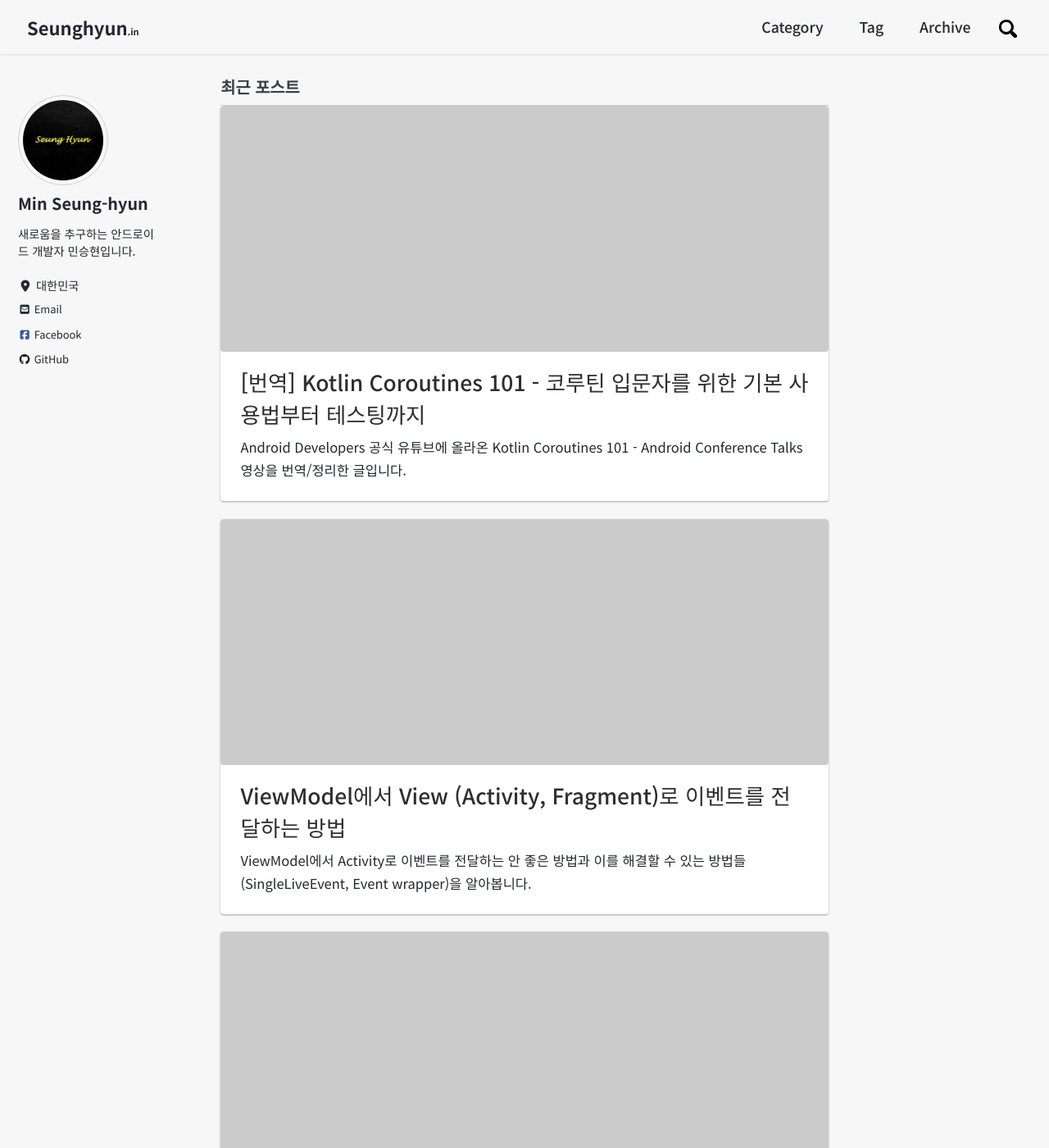
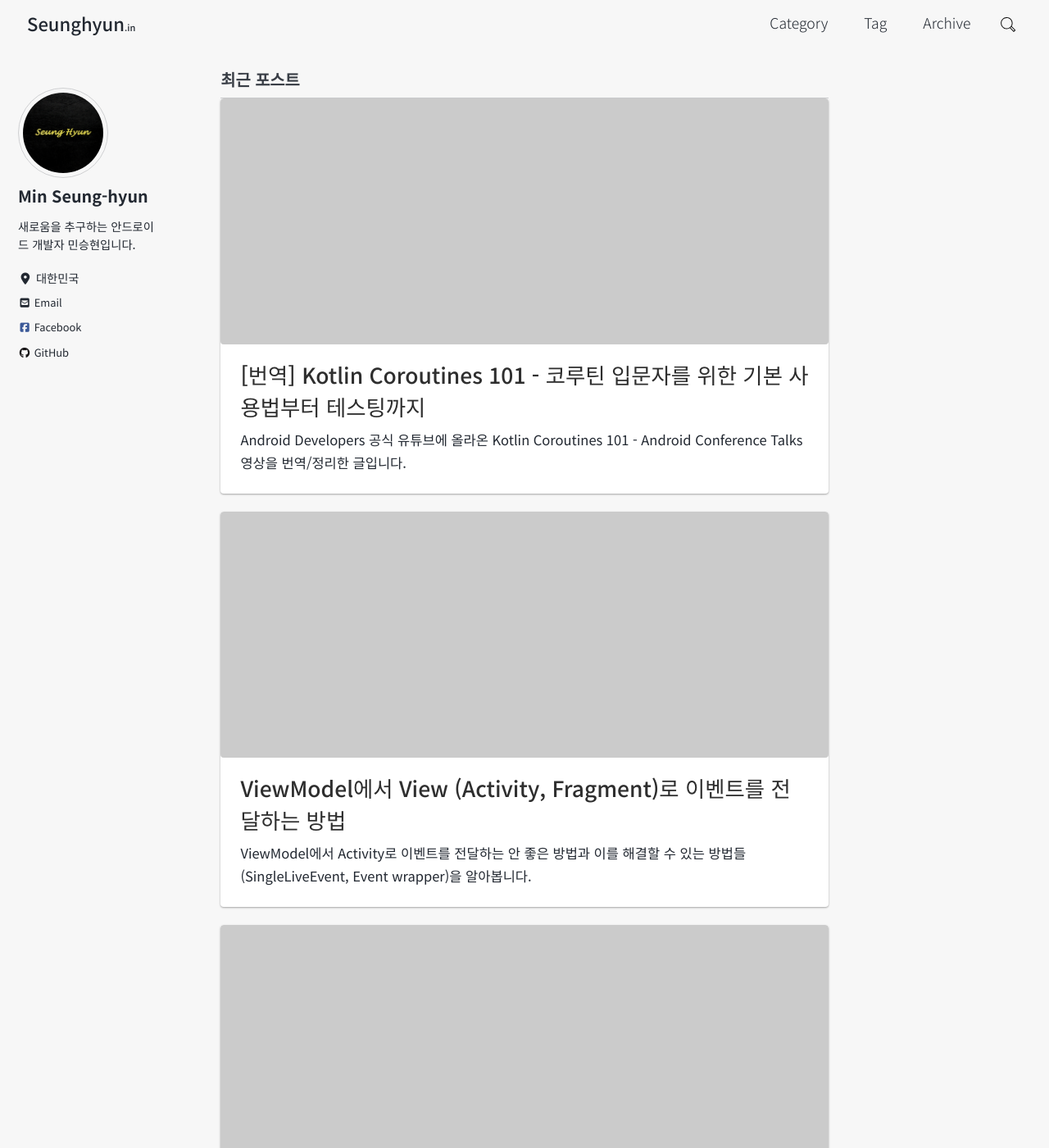
Before and after one commit to MinSeungHyun/minseunghyun.github.io, a Jekyll site: the page built from index.html, in a window 1280 px wide and 1400 px high. Shown: the whole window at 82% size. Built offline with Jekyll 4.4.1, drawn with Linux system fonts in a browser that asks for light colours; cached includes are drawn as plain includes; nearby versions of some CDN libraries; the list of posts is cut into pages by our own code.

Commit message:
Change masthead style

```diff
--- a/_includes/masthead.html
+++ b/_includes/masthead.html
@@ -30,8 +30,8 @@
         {% if site.search == true %}
         <button class="search__toggle" type="button">
           <span class="visually-hidden">{{ site.data.ui-text[site.locale].search_label | default: "Toggle search" }}</span>
-          <svg class="icon" width="16" height="16" xmlns="http://www.w3.org/2000/svg" viewBox="0 0 15.99 16">
-            <path d="M15.5,13.12L13.19,10.8a1.69,1.69,0,0,0-1.28-.55l-0.06-.06A6.5,6.5,0,0,0,5.77,0,6.5,6.5,0,0,0,2.46,11.59a6.47,6.47,0,0,0,7.74.26l0.05,0.05a1.65,1.65,0,0,0,.5,1.24l2.38,2.38A1.68,1.68,0,0,0,15.5,13.12ZM6.4,2A4.41,4.41,0,1,1,2,6.4,4.43,4.43,0,0,1,6.4,2Z" transform="translate(-.01)"></path>
+          <svg class="icon" viewBox="0 0 20 20">
+            <path d="M18.125,15.804l-4.038-4.037c0.675-1.079,1.012-2.308,1.01-3.534C15.089,4.62,12.199,1.75,8.584,1.75C4.815,1.75,1.982,4.726,2,8.286c0.021,3.577,2.908,6.549,6.578,6.549c1.241,0,2.417-0.347,3.44-0.985l4.032,4.026c0.167,0.166,0.43,0.166,0.596,0l1.479-1.478C18.292,16.234,18.292,15.968,18.125,15.804 M8.578,13.99c-3.198,0-5.716-2.593-5.733-5.71c-0.017-3.084,2.438-5.686,5.74-5.686c3.197,0,5.625,2.493,5.64,5.624C14.242,11.548,11.621,13.99,8.578,13.99 M16.349,16.981l-3.637-3.635c0.131-0.11,0.721-0.695,0.876-0.884l3.642,3.639L16.349,16.981z"></path>
           </svg>
         </button>
         {% endif %}
--- a/_sass/minimal-mistakes/_masthead.scss
+++ b/_sass/minimal-mistakes/_masthead.scss
@@ -9,12 +9,11 @@
   -webkit-animation-delay: 0.15s;
   animation-delay: 0.15s;
   z-index: 20;
-  box-shadow: 0 0px 3px rgba(0, 0, 0, 0.2);
   &__inner-wrap {
     @include clearfix;
     margin-left: auto;
     margin-right: auto;
-    padding: 0.5em;
+    padding: 0.3em 0.5em;
     max-width: 100%;
     display: -webkit-box;
     display: -ms-flexbox;
--- a/_sass/minimal-mistakes/_navigation.scss
+++ b/_sass/minimal-mistakes/_navigation.scss
@@ -167,6 +167,7 @@
     margin: 0 1rem;
     color: $masthead-link-color;
     text-decoration: none;
+    font-weight: 300;
     &:hover {
       color: $masthead-link-color-hover;
     }
@@ -175,6 +176,7 @@
       margin-right: 0.5rem;
     }
     &.site-title {
+      font-weight: 500;
       margin-left: 0;
     }
   }
@@ -211,17 +213,7 @@
         left: 0;
         bottom: 0;
         height: 1px;
-        background: $primary-color;
         width: 100%;
-        -webkit-transition: $global-transition;
-        transition: $global-transition;
-        -webkit-transform: scaleX(0) translate3d(0, 0, 0);
-        transform: scaleX(0) translate3d(0, 0, 0); // hide
-      }
-      &:hover:before {
-        -webkit-transform: scaleX(1);
-        -ms-transform: scaleX(1);
-        transform: scaleX(1); // reveal
       }
     }
   }
```
